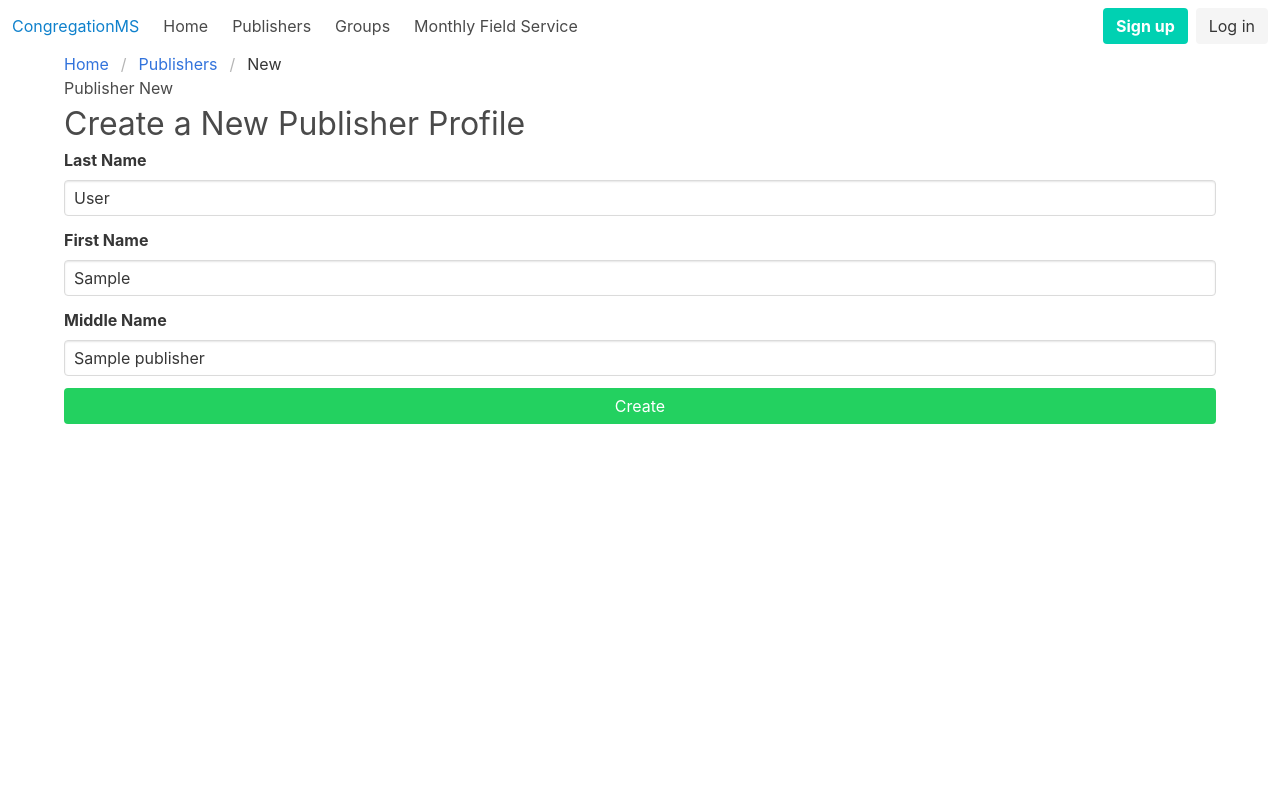
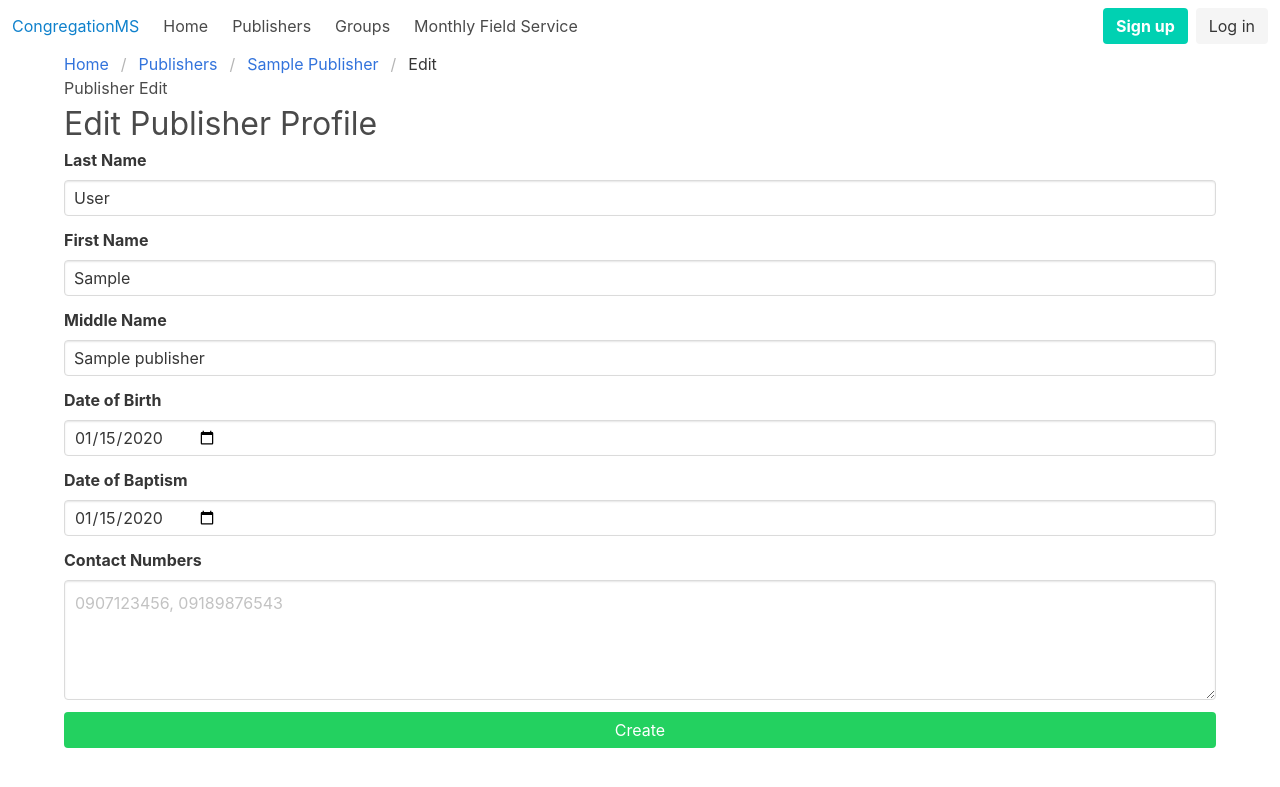
Before and after one commit to hanztura/congregationms, a Django app: template congregationms/templates/publishers/publisher_form.html in a window 1280 px wide. Shown: the top 787 px of the page. Run offline with Django 3.2, Linux system fonts and the light colour scheme; the template is opened without the code that fills it: most values are stand-ins (such as "Sample title", 1, 10 or a date in 2020).

Commit message:
use the same template for new/update. updated html accordingly

```diff
--- a/congregationms/publishers/views.py
+++ b/congregationms/publishers/views.py
@@ -16,7 +16,6 @@ class PublisherUpdate(UpdateView):
     model = Publisher
     fields = ['last_name', 'first_name', 'middle_name',
               'date_of_birth', 'date_of_baptism', 'contact_numbers']
-    template_name = 'publishers/publisher_update.html'
     context_object_name = 'publisher'
 
 
--- a/congregationms/templates/publishers/publisher_form.html
+++ b/congregationms/templates/publishers/publisher_form.html
@@ -1,29 +1,43 @@
 {% extends "publishers/base.html" %}
 
 {% block title %}
-  <title>Publisher New</title>
+  {% if publisher %}
+    <title>Publisher Edit | {{ publisher.name|title }}</title>
+  {% else %}
+    <title>Publisher New</title>
+  {% endif %}
 {% endblock title %}
 
 {% block subbreadcrumbs %}
-  <li class="is-active"><a href='#'>New</a></li>
+  {% if publisher %}
+    <li><a href='{% url "publishers:detail" publisher.pk %}'>{{ publisher.name|title }}</a></li>
+    <li class="is-active"><a href='#'>Edit</a></li>
+  {% else %}
+    <li class="is-active"><a href='#'>New</a></li>
+  {% endif %}
 {% endblock subbreadcrumbs %}
 
 {% block main %}
+  {% if publisher %}
+    <h1>Publisher Edit</h1>
+    <p class="is-size-3">Edit Publisher Profile</p>
+  {% else %}
     <h1>Publisher New</h1>
     <p class="is-size-3">Create a New Publisher Profile</p>
+  {% endif %}
 
     <form method="POST">
       {% csrf_token %}
       <div class="field">
         <label class="label">Last Name</label>
         <div class="control">
-          <input class="input" type="text" name="last_name" value="{{ publisher.last_name}}">
+          <input class="input" type="text" name="last_name" value="{{ publisher.last_name}}" required>
         </div>
       </div>
       <div class="field">
         <label class="label">First Name</label>
         <div class="control">
-          <input class="input" type="text" name="first_name" value="{{ publisher.first_name}}">
+          <input class="input" type="text" name="first_name" value="{{ publisher.first_name}}" required>
         </div>
       </div>
       <div class="field">
@@ -32,6 +46,28 @@
         <input class="input" type="text" name="middle_name" value="{{ publisher.middle_name}}">
         </div>
       </div>
+
+      {% if publisher %}
+      <div class="field">
+        <label class="label">Date of Birth</label>
+        <div class="control">
+        <input class="input" type="date" name="date_of_birth" value="{{ publisher.date_of_birth|date:'Y-m-d' }}">
+        </div>
+      </div>
+      <div class="field">
+        <label class="label">Date of Baptism</label>
+        <div class="control">
+        <input  class="input" type="date" name="date_of_baptism" value="{{ publisher.date_of_baptism|date:'Y-m-d' }}">
+        </div>
+      </div>
+      <div class="field">
+        <label class="label">Contact Numbers</label>
+        <div class="control">
+        <textarea class="textarea" name="contact_numbers" value="{{ publisher.contact_numbers}}" placeholder="0907123456, 09189876543"></textarea>
+        </div>
+      </div>
+      {% endif %}
+
       <input class="button is-success is-fullwidth" type="submit" value="Create">
     </form>
 {% endblock main %}
```
